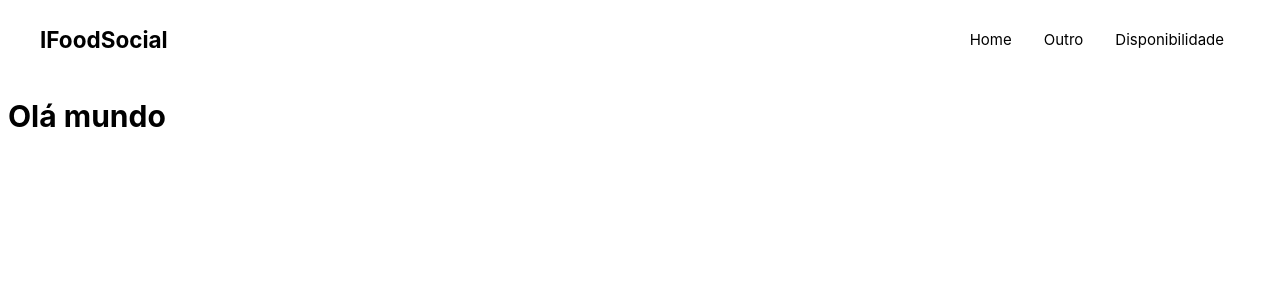
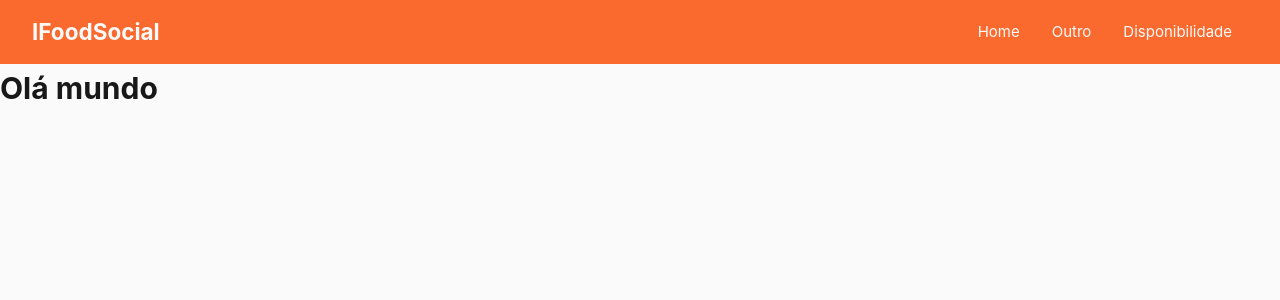
Before and after one commit to Samlxrd/IFoodSocial-disponibilidade-e-encomendas, a Vue app in the folder frontend/: page / in a window 1280 px wide. Shown: the top 300 px of the page. Built offline with nearby package versions, Linux system fonts and the light colour scheme.

Commit message:
defined colors

```diff
--- a/frontend/src/assets/base.css
+++ b/frontend/src/assets/base.css
@@ -1,12 +1,20 @@
 :root {
-  /* Definir as cores aqui */
-  --color: #000;
+  --orange: #fa6a2e;
+  --white: #fafafa;
+  --black: #181818;
+}
+
+* {
+  margin: 0;
+  padding: 0;
+  box-sizing: border-box;
+
 }
 
 body {
   min-height: 100vh;
-  color: var(--color-text);
-  background: var(--color-background);
+  color: var(--black);
+  background: var(--white);
   transition:
     color 0.5s,
     background-color 0.5s;
```
